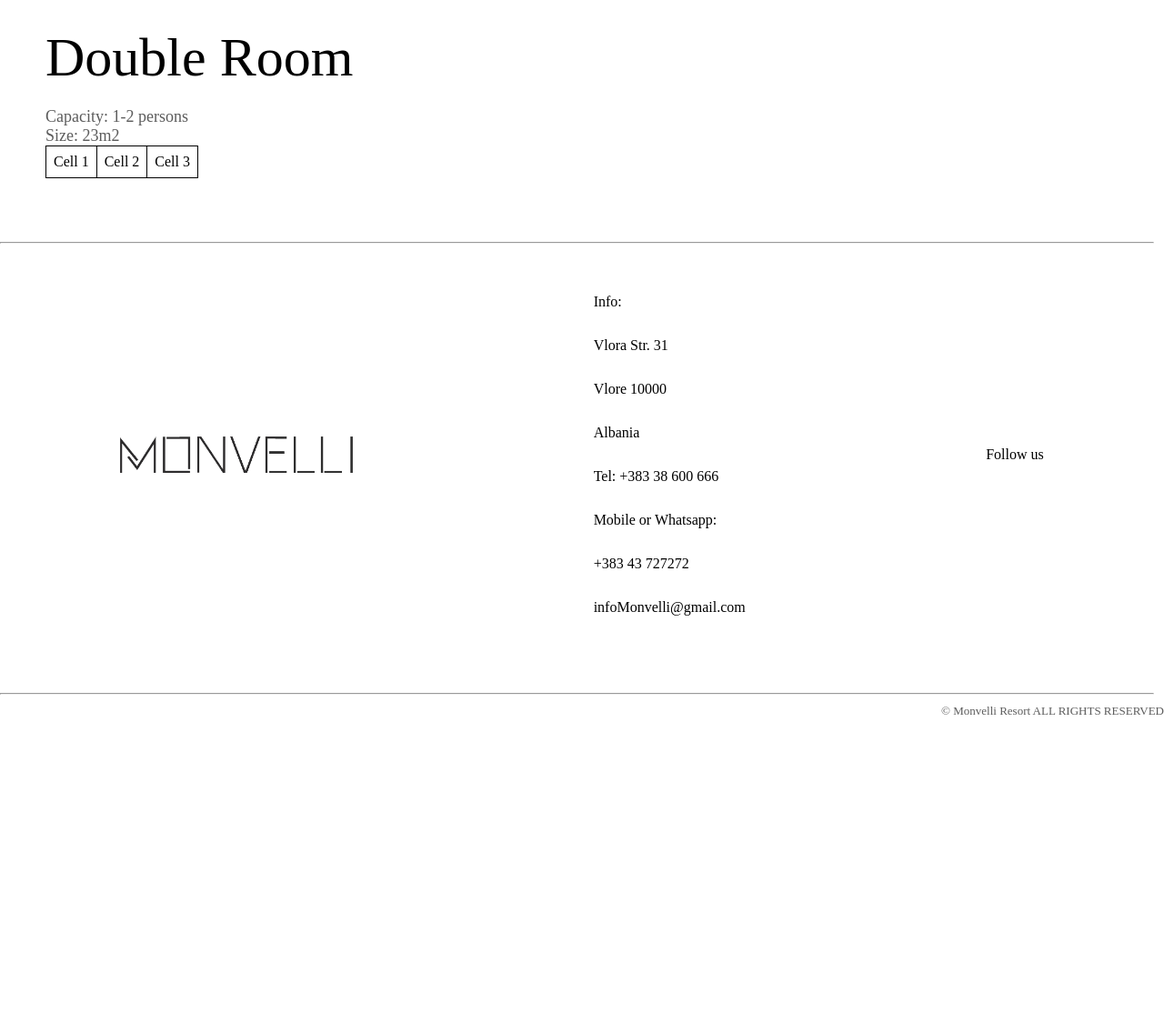
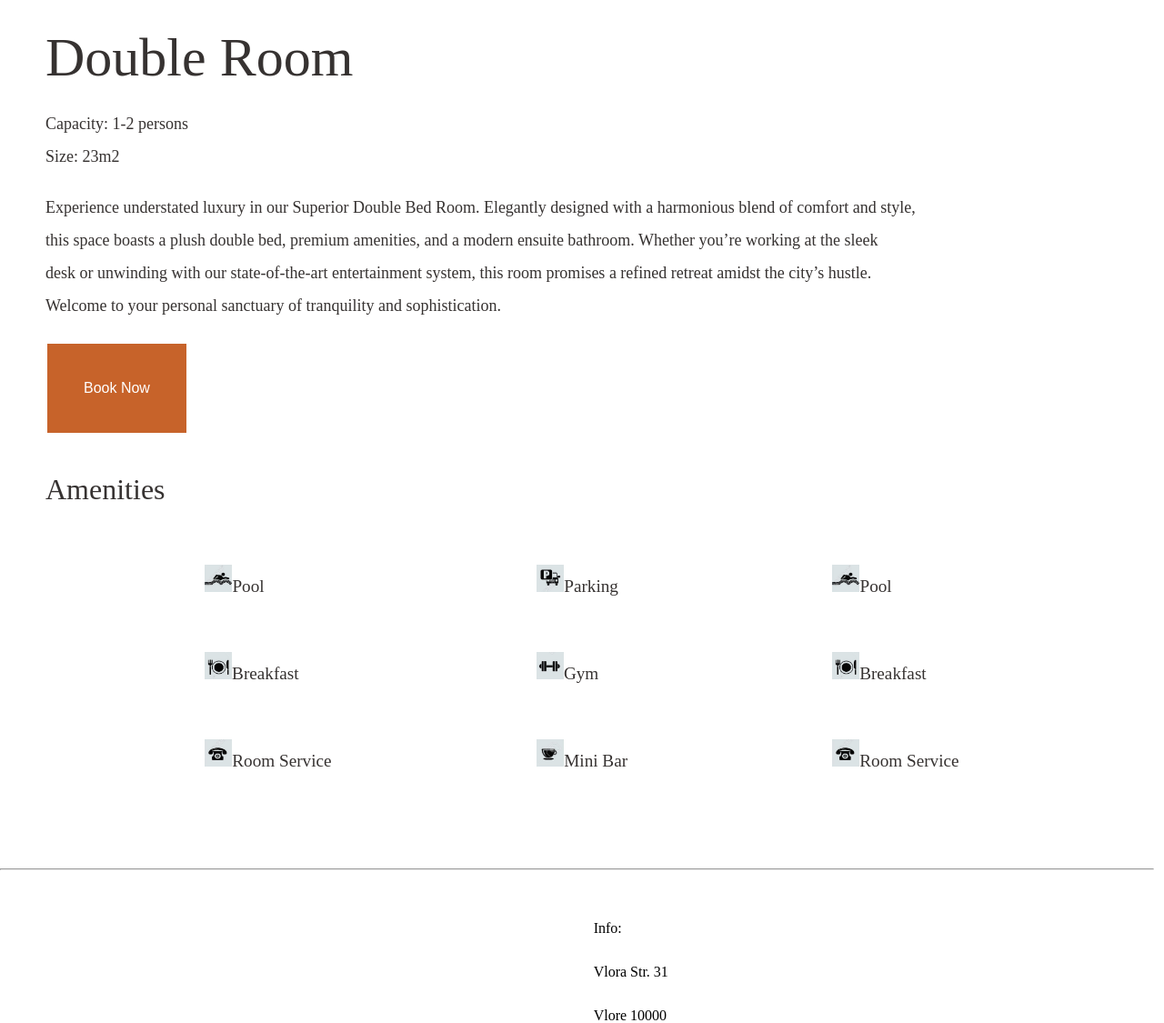
Before and after one commit to LaidaR3/Projekti-WEB, a PHP site: page /room1.html in a window 1280 px wide; the page is wider, and only the part inside the window is pictured. Shown: the part 576-1701 px from the top of that part at 91% size. Before the commit the page ends 1362 px from the top of that part, so only its background shows below. Run offline with PHP 8.4, Linux system fonts and the light colour scheme.

Commit message:
Room1(decription, amenities)

```diff
--- a/room1.html
+++ b/room1.html
@@ -21,24 +21,60 @@
 
     </header>
     <div class="room1-fotot">
-        <img src="./imgs/bathroom-room1.jpg" alt="" style="height: 450px;">
+        <img src="./imgs/hotel bathroom1.1" alt="" style="height: 450px;">
         <img src="./imgs/hotel bedrrom2.jpg" alt="" style="height: 450px;">
         <img src="./imgs/bathroom2-room1.jpg" alt="" style="height: 450px;">
 
     </div>
     <div>
-        <h1 id="double1">Double Room</h1>
+        <h1 id="double1" >Double Room</h1>
         <p id="capacity1">Capacity: 1-2 persons<br>
             Size: 23m2</p>
     </div>
-    <table id="tabela1" >
+
+    <!-- <table id="tabela1" >
         <tr>
           <td>Cell 1</td>
           <td>Cell 2</td>
           <td>Cell 3</td>
         </tr>
-      </table>
+      </table> -->
 
+      <div id="teksti-room1">
+        <p>Experience understated luxury in our Superior Double Bed Room. Elegantly designed with a harmonious blend of comfort and style, <br>
+            this space boasts a plush double bed, premium amenities, and a modern ensuite bathroom. Whether you’re working at the sleek<br>
+             desk or unwinding with our state-of-the-art entertainment system, this room promises a refined retreat amidst the city’s hustle.<br>
+              Welcome to your personal sanctuary of tranquility and sophistication.</p>
+      </div>
+
+        <div class="bookResort">
+             <button>Book Now</button>
+         </div>
+         <p id="amenities-header">Amenities</p>
+<div class="amenities-room1">
+         <div class="amenities1-room1">
+            <ol>
+                <li><img src="imgs/pool.jpg"height="30px" alt="">Pool</li>
+                <li><img src="imgs/food.jpg"height="30px" alt="">Breakfast</li>
+                <li><img src="imgs/roomservice.jpg"height="30px" alt="">Room Service</li>
+            </ol>
+         </div>
+         <div class="amenities2-room1">
+            <ol>
+                <li><img src="imgs/Parking.jpg" height="30px">Parking</li>
+                <li><img src="imgs/gym.jpg" height="30px" alt="">Gym</li>
+                <li><img src="imgs/bar.jpg" height="30px" alt="">Mini Bar</li>
+            </ol>
+         </div>
+         <div class="amenities1-room1">
+            <ol>
+                <li><img src="imgs/pool.jpg"height="30px" alt="">Pool</li>
+                <li><img src="imgs/food.jpg"height="30px" alt="">Breakfast</li>
+                <li><img src="imgs/roomservice.jpg"height="30px" alt="">Room Service</li>
+            </ol>
+         </div>
+
+</div>
 
     <hr id="hr2">
 <div class="footer">
--- a/style.css
+++ b/style.css
@@ -701,7 +701,10 @@ ol{
     box-sizing: border-box;
 }
 #doubleRoom{
-    color: #ef8346;
+    color: #363231;
+
+    font-size: xx-large;
+    font-style: oblique;
 }
 
 
@@ -737,7 +740,10 @@ ol{
 }
 
 #doubleRoom2 {
-    color: #ef8346;
+    color: #363231;
+
+    font-size: xx-large;
+    font-style: oblique;
 }
 
 .dhoma3 {
@@ -770,7 +776,10 @@ ol{
     box-sizing: border-box;
 }
 #doubleRoom3{
-    color: #ef8346;
+    color: #363231;
+
+    font-size: xx-large;
+    font-style: oblique;
 }
 
 .dhoma4 {
@@ -804,7 +813,10 @@ ol{
 }
 
 #doubleRoom4 {
-    color: #ef8346;
+    color: #363231;
+
+    font-size: xx-large;
+    font-style: oblique;
 }
 
 .dhoma5 {
@@ -841,7 +853,10 @@ ol{
     box-sizing: border-box;
 }
 #doubleRoom5{
-    color: #ef8346;
+    color: #363231;
+
+    font-size: xx-large;
+    font-style: oblique;
 }
 /*ROOM 1*/
 .room1-fotot{
@@ -849,6 +864,7 @@ ol{
     justify-content: space-between;
 }
 #double1{
+    color: #363231;
     margin-top: 50px;
     font-size: 60px;
     margin-left: 50px;
@@ -857,11 +873,12 @@ ol{
 }
 #capacity1{
     font-size: large;
-    color: #5c5c5c;
+    color: #363231;
     margin-left: 50px;
     margin-top: 20px;
+    line-height: 2;
 }
-
+/*
 #tabela1{
     border-collapse: collapse;
     margin-left: 50px;
@@ -869,4 +886,48 @@ ol{
 #tabela1 td{
     border: 1px solid black;
     padding: 8px;
+}*/
+#teksti-room1{
+    margin-left: 50px;
+    margin-top: 20px;
+    line-height: 2;
+    color: #363231;
+    font-size: large;
+
 }
+.bookResort{
+    display: flex;
+    justify-content: flex-start;
+    margin-left: 50px;
+    margin-top: 20px;
+}
+button {
+
+    background-color: rgb(199, 99, 42);
+    border: none;
+    color: white;
+    padding: 40px;
+    display: flex;
+    align-items: flex-start;
+    text-decoration: none;
+    font-size: 16px;
+    margin: 4px 2px;
+    cursor: pointer;
+    border: radius 0;
+}
+.amenities-room1{
+    display: flex;
+    flex-wrap: wrap;
+    align-items: flex-start;
+    justify-content: space-evenly;
+    line-height: 5;
+    font-size: larger;
+    color: #363231;
+}
+#amenities-header{
+    font-size: xx-large;
+    margin-left: 50px;
+    margin-top: 40px;
+    margin-bottom: 40px;
+    color: #363231;
+}
```
Also changed, not shown: imgs/Parking.jpg (added), imgs/bar.jpg (added), imgs/food.jpg (added), imgs/gym.jpg (added), imgs/pexels-laura-stanley-2252315.jpg (added), imgs/pool.jpg (added), imgs/roomservice.jpg (added), 1 other file.
